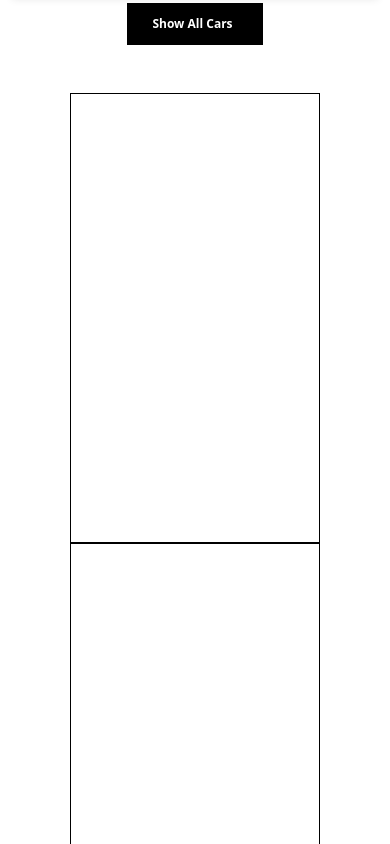
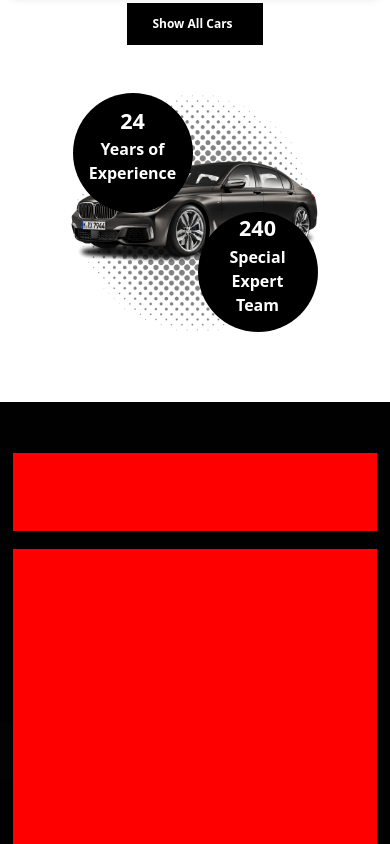
Before and after one commit to RobyLedda94/proj-html-vuejs, a Vue app: page / in a window 390 px wide. Shown: the part 5480-6324 px from the top of the page. Built offline with nearby package versions, Linux system fonts and the light colour scheme; the HTML template or start-up script is replaced by a standard one.

Commit message:
[UPD] aggiunto contenuto sezione about parte sinistra da definire la responsività

```diff
--- a/src/components/AppHeader.vue
+++ b/src/components/AppHeader.vue
@@ -5,7 +5,6 @@ export default {
     props: {
         menuItems: {
             type: Array,
-            required: true
         },
     }
 }
--- a/src/components/AppMain.vue
+++ b/src/components/AppMain.vue
@@ -308,11 +308,23 @@ export default {
                 </div>
             </div>
         </div>
+        <!-- sezione about -->
         <div class="container-sm">
             <div class="row">
                 <div class="col-12 col-lg-8">
                     <div class="content-main-sm">
-
+                        <div class="image-container">
+                            <img class="img-fluid img-0" src="../assets/circle-auto-car-1.png" alt="immagine 0"/>
+                            <img class="img-fluid img-1" src="../assets/aoutcar-about-1.png" alt="immagine 0"/>
+                            <div class="circle circle-top">
+                                <p class="mb-0 fs-4">24</p>
+                                <p>Years of <br> Experience</p>
+                            </div>
+                            <div class="circle circle-bottom">
+                                <p class="mb-0 fs-4">240</p>
+                                <p>Special Expert<br>Team</p>
+                            </div>
+                        </div>
                     </div>
                 </div>
                 <div class="col-12 col-lg-4">
@@ -500,8 +512,41 @@ export default {
     padding: 0 70px;
     margin-bottom: 70px;
     .content-main-sm{
-        height: 450px;
-        border: 1px solid black;
+        .image-container{
+            position: relative;
+            .img-1{
+                position: absolute;
+                top: 0;
+                left: 0;
+            }
+            .circle{
+                display: flex;
+                flex-direction: column;
+                align-items: center;
+                justify-content: center;
+                text-align: center;
+                color: #fff;
+                background: black;
+                border-radius: 50%;
+                font-weight: bold;
+                max-width: 10%;
+                max-height: 10%;
+                padding: 60px;
+            }
+            .circle-top{
+                position: absolute;
+                top: 25%;
+                left: 25%;
+
+                transform: translate(-50%, -50%);
+            }
+            .circle-bottom{
+                position: absolute;
+                bottom: 25%;
+                right: 25%;
+                transform: translate(50%, 50%);
+            }
+        }
     }
 
 }
@@ -513,11 +558,13 @@ export default {
     background-position: center;
     background-repeat: no-repeat;
     .content-main-jumbo{
+        background-color: red;
         height: 80px;
         border: 1px solid black;
 
     }
     .content-main-jumbo-cards{
+        background-color: red;
         height: 300px;
         border: 1px solid black;
     }
```
